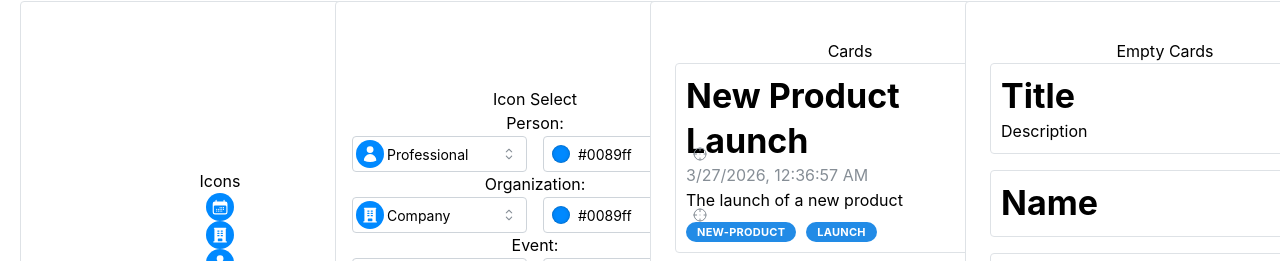
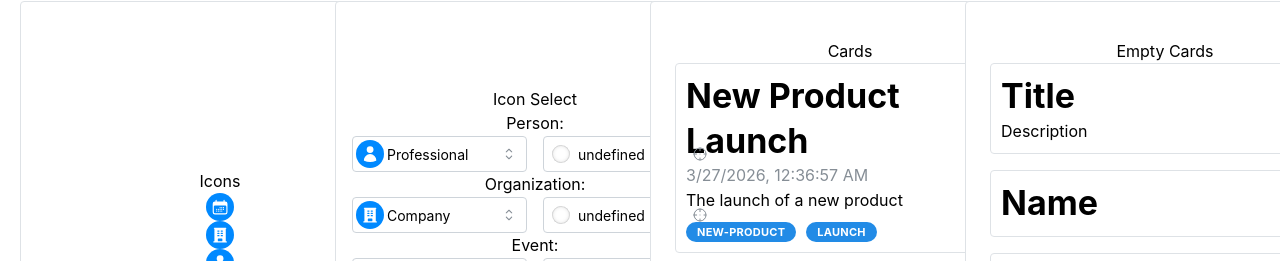
Before and after one commit to omnsight/omni-osint-entity-components, a React (Vite) app: page / in a window 1280 px wide. Shown: the part 575-836 px from the top of the page. Built offline with nearby package versions, Linux system fonts and the light colour scheme.

Commit message:
Break select components for form

```diff
--- a/src/icons/Event/Select.tsx
+++ b/src/icons/Event/Select.tsx
@@ -3,6 +3,65 @@ import { useTranslation } from "react-i18next";
 import { Group, Select, ColorInput } from "@mantine/core";
 import { ICON_OPTIONS } from "./icons";
 import { EventIcon } from "./Icon";
+
+interface EventIconSelectorProps {
+  data: Event;
+  value?: string | null;
+  onChange: (value: string | null) => void;
+}
+
+export const EventIconSelector: React.FC<EventIconSelectorProps> = ({
+  data,
+  value,
+  onChange,
+}) => {
+  const { t } = useTranslation();
+
+  const translatedOptions = ICON_OPTIONS.map((option) => ({
+    ...option,
+    label: t(`event.type.${option.label}`),
+  }));
+
+  return (
+    <Select
+      leftSection={<EventIcon event={data} />}
+      defaultValue={translatedOptions[0].value}
+      value={value}
+      onChange={onChange}
+      data={translatedOptions}
+      style={{ flex: 1 }}
+    />
+  );
+};
+
+interface EventColorSelectorProps {
+  value?: string | null;
+  onChange: (value: string | null) => void;
+}
+
+export const EventColorSelector: React.FC<EventColorSelectorProps> = ({
+  value,
+  onChange,
+}) => {
+  const colors = [
+    "#0089ff",
+    "#ff0000",
+    "#00ba21",
+    "#c18c17",
+    "#be4bdb",
+    "#ababab",
+    "#7950f2",
+  ];
+
+  return (
+    <ColorInput
+      value={value || colors[0]}
+      onChange={onChange}
+      swatches={colors}
+      style={{ flex: 1 }}
+    />
+  );
+};
 
 interface EventIconSelectProps {
   value: Event;
@@ -13,48 +72,27 @@ export const EventIconSelect: React.FC<EventIconSelectProps> = ({
   value,
   onChange,
 }) => {
-  const { t } = useTranslation();
-  const colors = [
-    "#0089ff",
-    "#ff0000",
-    "#00ba21",
-    "#c18c17",
-    "#be4bdb",
-    "#ababab",
-    "#7950f2",
-  ];
-
   const handleTypeChange = (type: string | null) => {
     onChange({ ...value, type: type || undefined });
   };
 
-  const handleColorChange = (color: string) => {
+  const handleColorChange = (color: string | null) => {
     onChange({
       ...value,
       attributes: { ...(value.attributes || {}), icon_color: color },
     });
   };
 
-  const translatedOptions = ICON_OPTIONS.map((option) => ({
-    ...option,
-    label: t(`event.type.${option.label}`),
-  }));
-
   return (
     <Group>
-      <Select
-        leftSection={<EventIcon event={value} />}
-        defaultValue={translatedOptions[0].value}
+      <EventIconSelector
+        data={value}
         value={value.type}
         onChange={handleTypeChange}
-        data={translatedOptions}
-        style={{ flex: 1 }}
       />
-      <ColorInput
-        value={String((value.attributes || {}).icon_color || colors[0])}
+      <EventColorSelector
+        value={String(value.attributes?.icon_color)}
         onChange={handleColorChange}
-        swatches={colors}
-        style={{ flex: 1 }}
       />
     </Group>
   );
--- a/src/icons/Organization/Select.tsx
+++ b/src/icons/Organization/Select.tsx
@@ -3,6 +3,62 @@ import { useTranslation } from "react-i18next";
 import { Group, Select, ColorInput } from "@mantine/core";
 import { ICON_OPTIONS } from "./icons";
 import { OrganizationIcon } from "./Icon";
+
+interface OrganizationIconSelectorProps {
+  data: Organization;
+  value?: string | null;
+  onChange: (value: string | null) => void;
+}
+
+export const OrganizationIconSelector: React.FC<
+  OrganizationIconSelectorProps
+> = ({ data, value, onChange }) => {
+  const { t } = useTranslation();
+
+  const translatedOptions = ICON_OPTIONS.map((option) => ({
+    ...option,
+    label: t(`organization.type.${option.label}`),
+  }));
+
+  return (
+    <Select
+      leftSection={<OrganizationIcon organization={data} />}
+      defaultValue={translatedOptions[0].value}
+      value={value}
+      onChange={onChange}
+      data={translatedOptions}
+      style={{ flex: 1 }}
+    />
+  );
+};
+
+interface OrganizationColorSelectorProps {
+  value?: string | null;
+  onChange: (value: string | null) => void;
+}
+
+export const OrganizationColorSelector: React.FC<
+  OrganizationColorSelectorProps
+> = ({ value, onChange }) => {
+  const colors = [
+    "#0089ff",
+    "#ff0000",
+    "#00ba21",
+    "#c18c17",
+    "#be4bdb",
+    "#ababab",
+    "#7950f2",
+  ];
+
+  return (
+    <ColorInput
+      value={value || colors[0]}
+      onChange={onChange}
+      swatches={colors}
+      style={{ flex: 1 }}
+    />
+  );
+};
 
 interface OrganizationIconSelectProps {
   value: Organization;
@@ -13,48 +69,27 @@ export const OrganizationIconSelect: React.FC<OrganizationIconSelectProps> = ({
   value,
   onChange,
 }) => {
-  const { t } = useTranslation();
-  const colors = [
-    "#0089ff",
-    "#ff0000",
-    "#00ba21",
-    "#c18c17",
-    "#be4bdb",
-    "#ababab",
-    "#7950f2",
-  ];
-
   const handleTypeChange = (type: string | null) => {
     onChange({ ...value, type: type || undefined });
   };
 
-  const handleColorChange = (color: string) => {
+  const handleColorChange = (color: string | null) => {
     onChange({
       ...value,
       attributes: { ...(value.attributes || {}), icon_color: color },
     });
   };
 
-  const translatedOptions = ICON_OPTIONS.map((option) => ({
-    ...option,
-    label: t(`organization.type.${option.label}`),
-  }));
-
   return (
     <Group>
-      <Select
-        leftSection={<OrganizationIcon organization={value} />}
-        defaultValue={translatedOptions[0].value}
+      <OrganizationIconSelector
+        data={value}
         value={value.type}
         onChange={handleTypeChange}
-        data={translatedOptions}
-        style={{ flex: 1 }}
       />
-      <ColorInput
-        value={String((value.attributes || {}).icon_color || colors[0])}
+      <OrganizationColorSelector
+        value={String(value.attributes?.icon_color)}
         onChange={handleColorChange}
-        swatches={colors}
-        style={{ flex: 1 }}
       />
     </Group>
   );
--- a/src/icons/Person/Select.tsx
+++ b/src/icons/Person/Select.tsx
@@ -4,13 +4,45 @@ import { Group, Select, ColorInput } from '@mantine/core';
 import { ICON_OPTIONS } from './icons';
 import { PersonIcon } from './Icon';
 
-interface PersonIconSelectProps {
-  value: Person;
-  onChange: (value: Person) => void;
+interface PersonIconSelectorProps {
+  data: Person;
+  value?: string | null;
+  onChange: (value: string | null) => void;
 }
 
-export const PersonIconSelect: React.FC<PersonIconSelectProps> = ({ value, onChange }) => {
+export const PersonIconSelector: React.FC<PersonIconSelectorProps> = ({
+  data,
+  value,
+  onChange,
+}) => {
   const { t } = useTranslation();
+
+  const translatedOptions = ICON_OPTIONS.map((option) => ({
+    ...option,
+    label: t(`person.type.${option.label}`),
+  }));
+
+  return (
+    <Select
+      leftSection={<PersonIcon person={data} />}
+      defaultValue={translatedOptions[0].value}
+      value={value}
+      onChange={onChange}
+      data={translatedOptions}
+      style={{ flex: 1 }}
+    />
+  );
+};
+
+interface PersonColorSelectorProps {
+  value?: string | null;
+  onChange: (value: string | null) => void;
+}
+
+export const PersonColorSelector: React.FC<PersonColorSelectorProps> = ({
+  value,
+  onChange,
+}) => {
   const colors = [
     "#0089ff",
     "#ff0000",
@@ -21,34 +53,46 @@ export const PersonIconSelect: React.FC<PersonIconSelectProps> = ({ value, onCha
     "#7950f2",
   ];
 
+  return (
+    <ColorInput
+      value={value || colors[0]}
+      onChange={onChange}
+      swatches={colors}
+      style={{ flex: 1 }}
+    />
+  );
+};
+
+interface PersonIconSelectProps {
+  value: Person;
+  onChange: (value: Person) => void;
+}
+
+export const PersonIconSelect: React.FC<PersonIconSelectProps> = ({
+  value,
+  onChange,
+}) => {
   const handleTypeChange = (type: string | null) => {
     onChange({ ...value, type: type || undefined });
   };
 
-  const handleColorChange = (color: string) => {
-    onChange({ ...value, attributes: { ...(value.attributes || {}), icon_color: color } });
+  const handleColorChange = (color: string | null) => {
+    onChange({
+      ...value,
+      attributes: { ...(value.attributes || {}), icon_color: color },
+    });
   };
-
-  const translatedOptions = ICON_OPTIONS.map((option) => ({
-    ...option,
-    label: t(`person.type.${option.label}`),
-  }));
 
   return (
     <Group>
-      <Select
-        leftSection={<PersonIcon person={value} />}
-        defaultValue={translatedOptions[0].value}
+      <PersonIconSelector
+        data={value}
         value={value.type}
         onChange={handleTypeChange}
-        data={translatedOptions}
-        style={{ flex: 1 }}
       />
-      <ColorInput
-        value={String((value.attributes || {}).icon_color || colors[0])}
+      <PersonColorSelector
+        value={String(value.attributes?.icon_color)}
         onChange={handleColorChange}
-        swatches={colors}
-        style={{ flex: 1 }}
       />
     </Group>
   );
--- a/src/icons/Source/Select.tsx
+++ b/src/icons/Source/Select.tsx
@@ -3,6 +3,65 @@ import { useTranslation } from "react-i18next";
 import { Group, Select, ColorInput } from "@mantine/core";
 import { ICON_OPTIONS } from "./icons";
 import { SourceIcon } from "./Icon";
+
+interface SourceIconSelectorProps {
+  data: Source;
+  value?: string | null;
+  onChange: (value: string | null) => void;
+}
+
+export const SourceIconSelector: React.FC<SourceIconSelectorProps> = ({
+  data,
+  value,
+  onChange,
+}) => {
+  const { t } = useTranslation();
+
+  const translatedOptions = ICON_OPTIONS.map((option) => ({
+    ...option,
+    label: t(`source.type.${option.label}`),
+  }));
+
+  return (
+    <Select
+      leftSection={<SourceIcon source={data} />}
+      defaultValue={translatedOptions[0].value}
+      value={value}
+      onChange={onChange}
+      data={translatedOptions}
+      style={{ flex: 1 }}
+    />
+  );
+};
+
+interface SourceColorSelectorProps {
+  value?: string | null;
+  onChange: (value: string | null) => void;
+}
+
+export const SourceColorSelector: React.FC<SourceColorSelectorProps> = ({
+  value,
+  onChange,
+}) => {
+  const colors = [
+    "#ababab",
+    "#0089ff",
+    "#ff0000",
+    "#00ba21",
+    "#c18c17",
+    "#be4bdb",
+    "#7950f2",
+  ];
+
+  return (
+    <ColorInput
+      value={value || colors[0]}
+      onChange={onChange}
+      swatches={colors}
+      style={{ flex: 1 }}
+    />
+  );
+};
 
 interface SourceIconSelectProps {
   value: Source;
@@ -13,48 +72,27 @@ export const SourceIconSelect: React.FC<SourceIconSelectProps> = ({
   value,
   onChange,
 }) => {
-  const { t } = useTranslation();
-  const colors = [
-    "#ababab",
-    "#0089ff",
-    "#ff0000",
-    "#00ba21",
-    "#c18c17",
-    "#be4bdb",
-    "#7950f2",
-  ];
-
   const handleTypeChange = (type: string | null) => {
     onChange({ ...value, type: type || undefined });
   };
 
-  const handleColorChange = (color: string) => {
+  const handleColorChange = (color: string | null) => {
     onChange({
       ...value,
       attributes: { ...(value.attributes || {}), icon_color: color },
     });
   };
 
-  const translatedOptions = ICON_OPTIONS.map((option) => ({
-    ...option,
-    label: t(`source.type.${option.label}`),
-  }));
-
   return (
     <Group>
-      <Select
-        leftSection={<SourceIcon source={value} />}
-        defaultValue={translatedOptions[0].value}
+      <SourceIconSelector
+        data={value}
         value={value.type}
         onChange={handleTypeChange}
-        data={translatedOptions}
-        style={{ flex: 1 }}
       />
-      <ColorInput
-        value={String((value.attributes || {}).icon_color || colors[0])}
+      <SourceColorSelector
+        value={String(value.attributes?.icon_color)}
         onChange={handleColorChange}
-        swatches={colors}
-        style={{ flex: 1 }}
       />
     </Group>
   );
--- a/src/icons/Website/Select.tsx
+++ b/src/icons/Website/Select.tsx
@@ -3,6 +3,65 @@ import { useTranslation } from "react-i18next";
 import { Group, Select, ColorInput } from "@mantine/core";
 import { ICON_OPTIONS } from "./icons";
 import { WebsiteIcon } from "./Icon";
+
+interface WebsiteIconSelectorProps {
+  data: Website;
+  value?: string | null;
+  onChange: (value: string | null) => void;
+}
+
+export const WebsiteIconSelector: React.FC<WebsiteIconSelectorProps> = ({
+  data,
+  value,
+  onChange,
+}) => {
+  const { t } = useTranslation();
+
+  const translatedOptions = ICON_OPTIONS.map((option) => ({
+    ...option,
+    label: t(`website.type.${option.label}`),
+  }));
+
+  return (
+    <Select
+      leftSection={<WebsiteIcon website={data} />}
+      defaultValue={translatedOptions[0].value}
+      value={value}
+      onChange={onChange}
+      data={translatedOptions}
+      style={{ flex: 1 }}
+    />
+  );
+};
+
+interface WebsiteColorSelectorProps {
+  value?: string | null;
+  onChange: (value: string | null) => void;
+}
+
+export const WebsiteColorSelector: React.FC<WebsiteColorSelectorProps> = ({
+  value,
+  onChange,
+}) => {
+  const colors = [
+    "#0089ff",
+    "#ff0000",
+    "#00ba21",
+    "#c18c17",
+    "#be4bdb",
+    "#ababab",
+    "#7950f2",
+  ];
+
+  return (
+    <ColorInput
+      value={value || colors[0]}
+      onChange={onChange}
+      swatches={colors}
+      style={{ flex: 1 }}
+    />
+  );
+};
 
 interface WebsiteIconSelectProps {
   value: Website;
@@ -13,48 +72,27 @@ export const WebsiteIconSelect: React.FC<WebsiteIconSelectProps> = ({
   value,
   onChange,
 }) => {
-  const { t } = useTranslation();
-  const colors = [
-    "#0089ff",
-    "#ff0000",
-    "#00ba21",
-    "#c18c17",
-    "#be4bdb",
-    "#ababab",
-    "#7950f2",
-  ];
-
   const handleTypeChange = (type: string | null) => {
     onChange({ ...value, title: type || undefined });
   };
 
-  const handleColorChange = (color: string) => {
+  const handleColorChange = (color: string | null) => {
     onChange({
       ...value,
       attributes: { ...(value.attributes || {}), icon_color: color },
     });
   };
 
-  const translatedOptions = ICON_OPTIONS.map((option) => ({
-    ...option,
-    label: t(`website.type.${option.label}`),
-  }));
-
   return (
     <Group>
-      <Select
-        leftSection={<WebsiteIcon website={value} />}
-        defaultValue={translatedOptions[0].value}
-        value={value.type}
+      <WebsiteIconSelector
+        data={value}
+        value={value.title}
         onChange={handleTypeChange}
-        data={translatedOptions}
-        style={{ flex: 1 }}
       />
-      <ColorInput
-        value={String((value.attributes || {}).icon_color || colors[0])}
+      <WebsiteColorSelector
+        value={String(value.attributes?.icon_color)}
         onChange={handleColorChange}
-        swatches={colors}
-        style={{ flex: 1 }}
       />
     </Group>
   );
```
